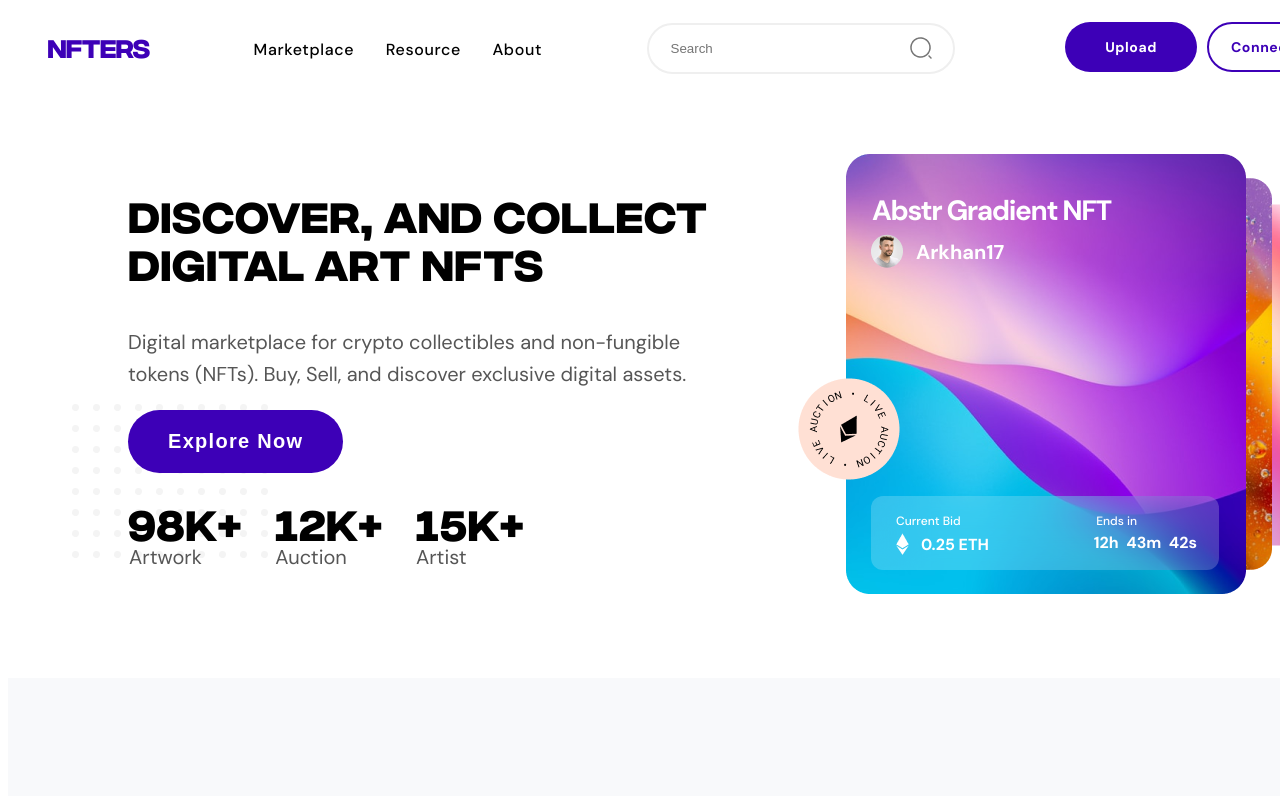
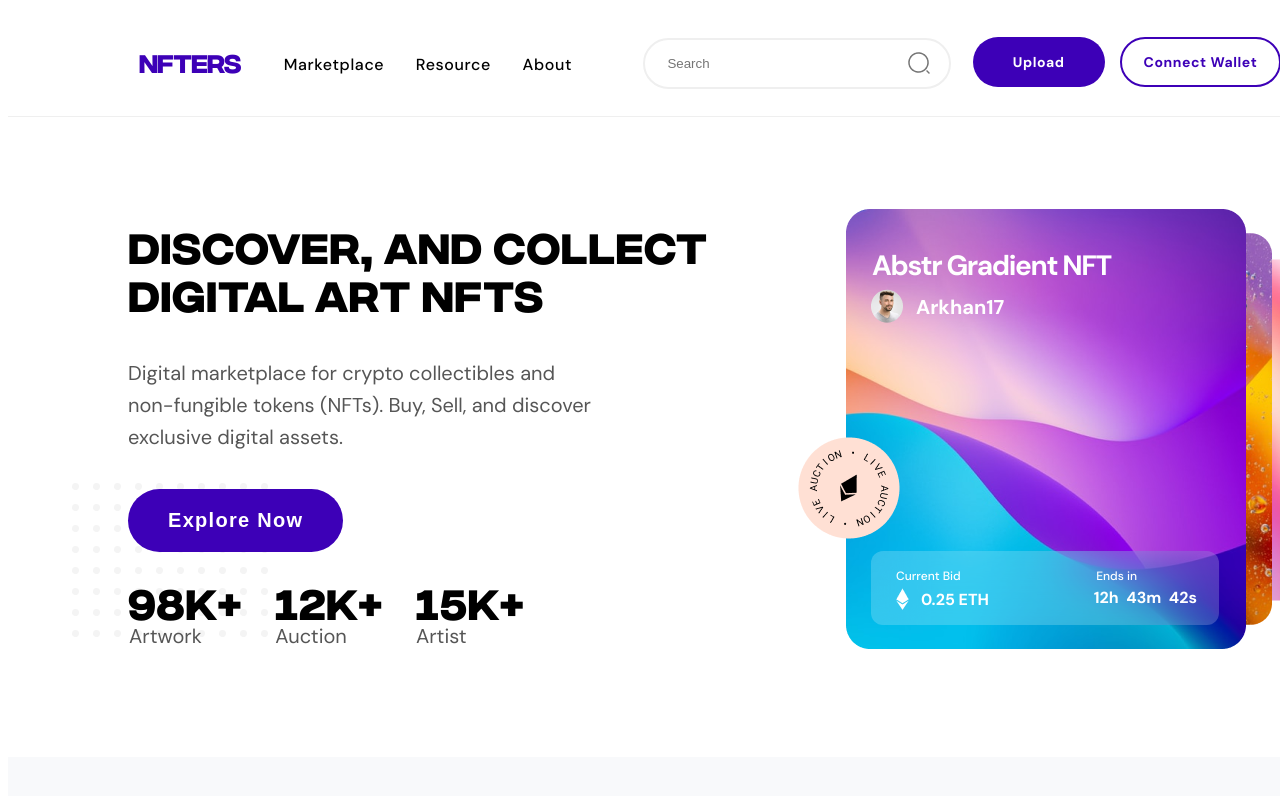
Before and after one commit to Sabbirhossain97/React-NFT-Marketplace-Design, a React (Create React App) app: page / in a window 1280 px wide. Shown: the top 796 px of the page. Built offline with nearby package versions, Linux system fonts and the light colour scheme; a web font is replaced by a local one.

Commit message:
fixed some positioning issue on topmenu and hero section

```diff
--- a/src/components/Amaze NFT/AmazeNFT.css
+++ b/src/components/Amaze NFT/AmazeNFT.css
@@ -6,7 +6,9 @@
   display: flex;
   flex-direction: row;
   justify-content: center;
-  margin-top: 5rem;
+  /* margin-top: 5rem; */
+  width: 1444px;
+  margin: 5rem auto;
 }
 .amaze-nft-group1 {
   display: flex;
--- a/src/components/Hero/Hero.css
+++ b/src/components/Hero/Hero.css
@@ -36,7 +36,7 @@
   font-family: "DM Sans", sans-serif;
   line-height: 160%;
   display: flex;
-  width: 612px;
+  width: 471px;
   flex-direction: column;
   flex-shrink: 0;
 }
@@ -46,6 +46,7 @@
   align-items: center;
   gap: 10px;
   z-index: 5;
+  margin-top: 1rem;
 }
 .hero-btn-text {
   border-radius: 60px;
@@ -105,7 +106,7 @@
     position: absolute;
     left: 40px;
     z-index: 4;
-    bottom: 100px;
+    bottom: 120px;
 }
 .hero-image-2 {
   position: absolute;
--- a/src/components/Hero/Hero.jsx
+++ b/src/components/Hero/Hero.jsx
@@ -20,20 +20,20 @@ export default function Hero() {
             <button class="hero-btn-text">Explore Now</button>
           </div>
           <div className="hero-right-section-bottom">
-            <div class="hero-right-section-bottom-container">
-              <span class="hero-right-section-bottom-header">98K+</span>
-              <span class="hero-right-section-bottom-subheader">Artwork</span>
-            </div>
-            <div class="hero-right-section-bottom-container">
-              {" "}
-              <span class="hero-right-section-bottom-header">12k+</span>
-              <span class="hero-right-section-bottom-subheader">Auction</span>
-            </div>
-            <div class="hero-right-section-bottom-container">
-              {" "}
-              <span class="hero-right-section-bottom-header">15k+</span>
-              <span class="hero-right-section-bottom-subheader">Artist</span>
-            </div>
+            {[
+              { count: "98k+", category: "Artwork" },
+              { count: "12k+", category: "Auction" },
+              { count: "15k+", category: "Artist" },
+            ].map((item, key) => (
+              <div key={key} class="hero-right-section-bottom-container">
+                <span class="hero-right-section-bottom-header">
+                  {item.count}
+                </span>
+                <span class="hero-right-section-bottom-subheader">
+                  {item.category}
+                </span>
+              </div>
+            ))}
           </div>
         </div>
         {/* hero-section-left */}
--- a/src/components/Navbar/Navbar.css
+++ b/src/components/Navbar/Topmenu.css
@@ -4,11 +4,21 @@
   font-family: "Integral CF Regular", sans-serif;
   font-weight: 700;
 }
+.topmenu-container{
+  width: 1444px;
+  height: 78px;
+  padding: 15px 0px;
+  border-bottom: 1px solid #EFEFEF;
+
+}
 .topmenu {
   display: flex;
   flex-direction: row;
   justify-content: space-around;
   height: 78px;
+  width: 1200px;
+  margin: auto;
+  /* padding: 10px 0px; */
 }
 .topmenu-cta {
   color: #000;
@@ -30,11 +40,10 @@
   width: 300px;
   height: 45px;
   flex-shrink: 0;
-
 }
 .search-icon {
   position: absolute;
-  right: 14px;
+  right: -1rem;
   top: 28px;
 
 }
@@ -43,8 +52,9 @@
   border: 2px solid #efefef;
   background: #fff;
   margin-top: 15px;
-  width: 100%;
+  width: 300px;
   height: 45px;
+  margin-left: 28px;
 }
 .searchbar::placeholder {
   padding: 20px;
@@ -54,7 +64,7 @@
   padding: 18px 40px;
   justify-content: center;
   align-items: center;
-  gap: 10px;
+  gap: 15px;
 
 }
 .top-btn-1 {
--- a/src/components/Navbar/Topmenu.jsx
+++ b/src/components/Navbar/Topmenu.jsx
@@ -1,9 +1,10 @@
 import React from "react";
-import "./Navbar.css";
+import "./Topmenu.css";
 import "../../fonts/IntegralCFRegular.ttf";
 
 export default function Topmenu() {
   return (
+    <div className="topmenu-container">
       <div class="topmenu">
         <div>
           <p class="logo" style={{ fontFamily: "Integral CF, sans-serif" }}>
@@ -24,5 +25,6 @@ export default function Topmenu() {
           <button class="top-btn-2">Connect Wallet</button>
         </div>
       </div>
+    </div>
   );
 }
```
Lines whose indentation alone changed are shown as unchanged.
